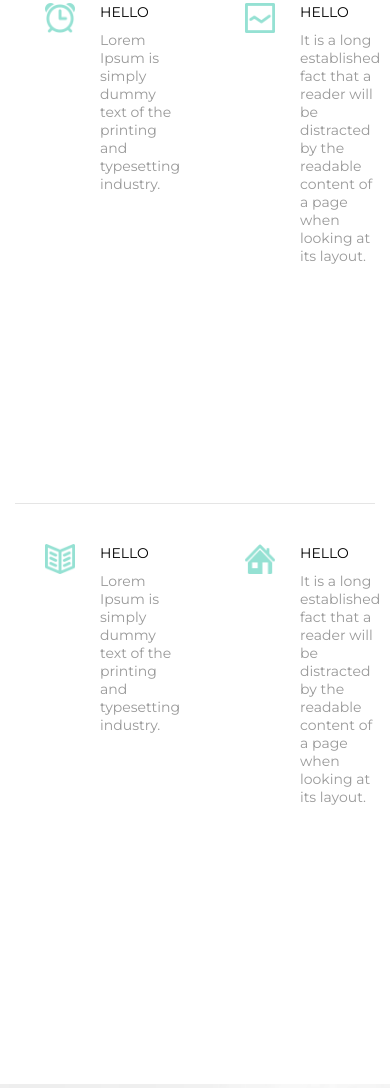
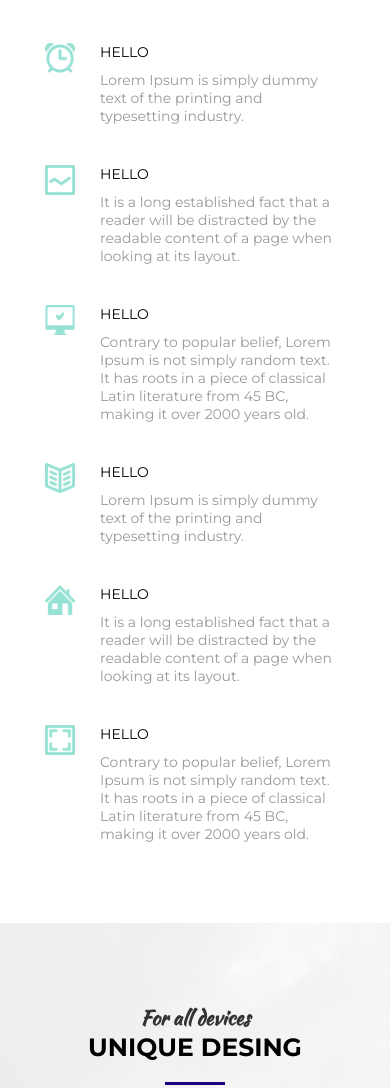
Before and after one commit to Voitichenkovs/Landing, a plain HTML site: page index.html in a window 390 px wide. Shown: the part 3058-4146 px from the top of the page. Drawn offline with Linux system fonts and the light colour scheme.

Commit message:
adaptive block hobbies

```diff
--- a/assets/css/style.css
+++ b/assets/css/style.css
@@ -11,15 +11,6 @@ body {
 *::after {
   box-sizing: border-box;
 }
-
-  hr{
-    display: block;
-    width: 100%;
-    height: 1px;
-    background-color: #e5e5e5;
-    border: 0;
-    margin: 40px 0;
-  }
 
   /* Header */
   .container {
@@ -356,6 +347,7 @@ padding: 80px 0;
 /* Services */
 .services{
   display: flex;
+  flex-wrap: wrap;
 
 }
 .services__item{
@@ -363,6 +355,15 @@ padding: 80px 0;
   padding-left: 85px;
   position: relative;
   padding-right: 35px;
+
+}
+.border{
+    display: block;
+    width: 100%;
+    height: 1px;
+    background-color: #e5e5e5;
+    border: 0;
+    margin: 40px 0;
 }
 .services__icon{
   width: 30px;
@@ -1085,6 +1086,17 @@ text-align: center;
    .stat__item:last-child{
      border-right: 0;
    }
+
+   /* services */
+   .border{
+    display: none;
+   }
+
+   .services__item{
+    flex: none;
+    width: 50%;
+    padding-top: 40px;
+   }
 }
 
 
@@ -1153,5 +1165,11 @@ text-align: center;
    .stat__num{
      font-size: 52px;
    }
+/* services */
+.services__item{
+  flex: none;
+  width: 100%;
+  padding-top: 40px;
+ }
 
 }
--- a/index.html
+++ b/index.html
@@ -145,11 +145,7 @@
           <div class="services__text">Contrary to popular belief, Lorem Ipsum is not simply random text. It has roots in
             a piece of classical Latin literature from 45 BC, making it over 2000 years old.</div>
         </div>
-      </div>
-
-      <hr>
-
-      <div class="services">
+        <div class="border"></div>
           <div class="services__item">
             <img class="services__icon" src="assets/images/services/5.png" alt="">
             <div class="services__title">Hello</div>
```
Lines whose indentation alone changed are shown as unchanged.
